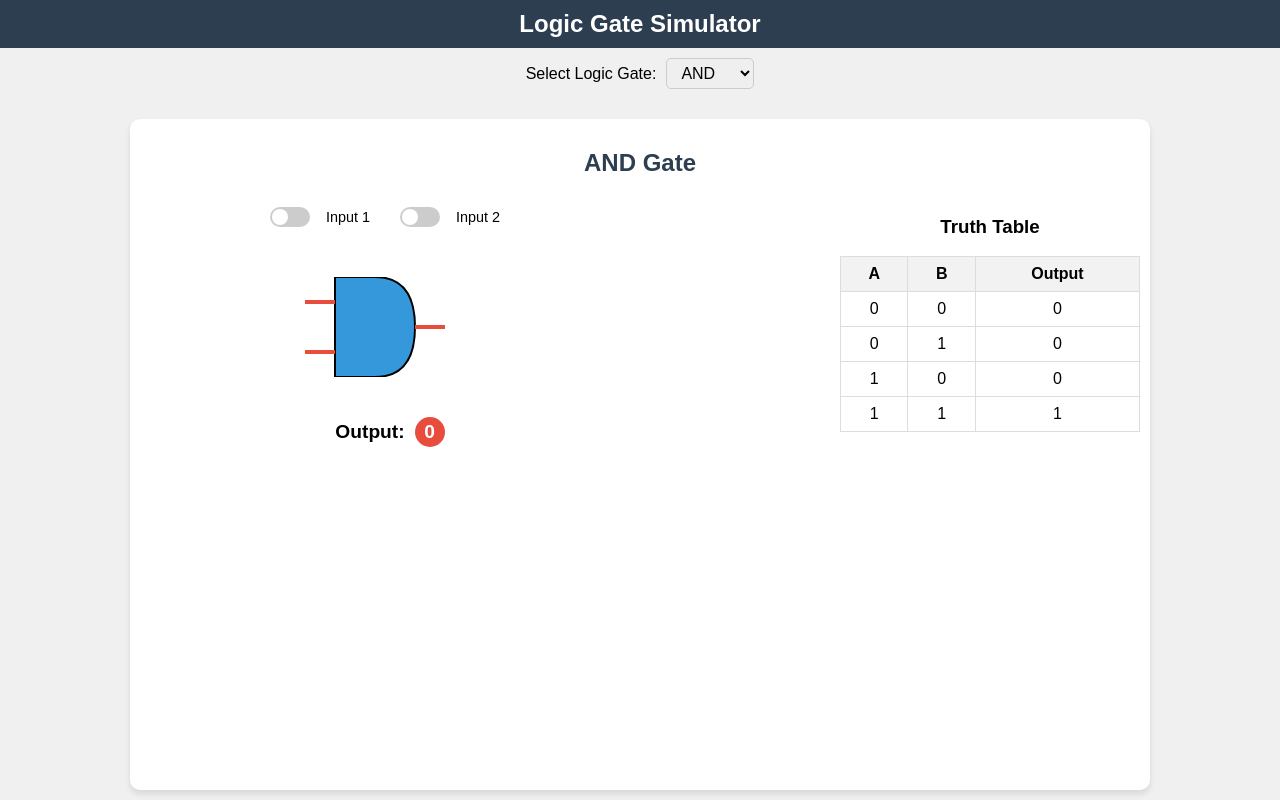
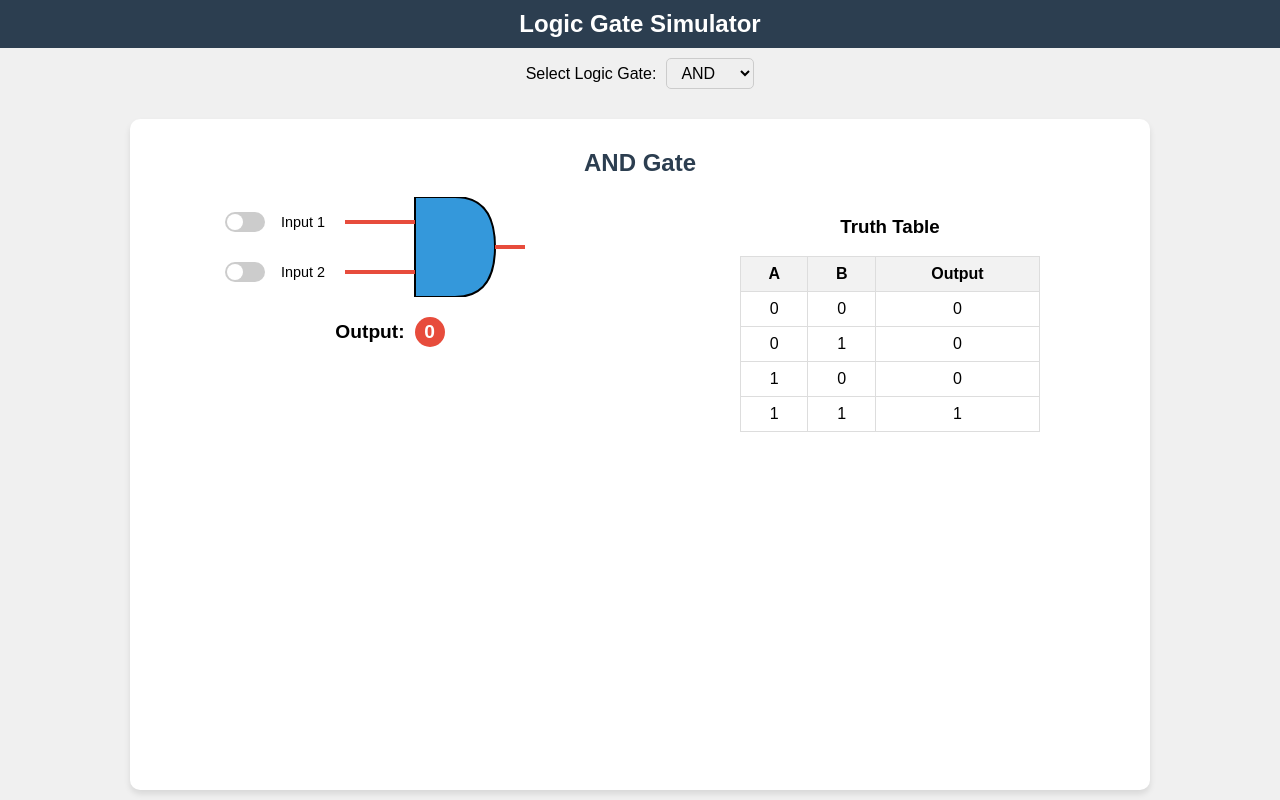
Before and after one commit to swe-robertkibet/logic-gate-simulator, a React (Create React App) app: page / in a window 1280 px wide. Built offline with nearby package versions, Linux system fonts and the light colour scheme.

Commit message:
Update to App.cs, LogicGate.js, GateVisuals.jss

```diff
--- a/src/App.css
+++ b/src/App.css
@@ -56,11 +56,17 @@ main {
   align-items: center;
 }
 
+.gate-visual-container {
+  display: flex;
+  align-items: center;
+}
+
 .inputs {
   display: flex;
-  justify-content: center;
-  gap: 20px;
-  margin-bottom: 20px;
+  flex-direction: column;
+  justify-content: space-around;
+  height: 100px;
+  margin-right: 10px;
 }
 
 .input-switch {
@@ -380,6 +386,7 @@ input:checked + .slider:before {
   flex: 1;
   max-width: 300px;
   overflow-y: auto;
+  margin-right: 100px;
 }
 
 .truth-table table {
--- a/src/components/GateVisual.js
+++ b/src/components/GateVisual.js
@@ -6,56 +6,56 @@ const GateVisual = ({ type, inputs, output }) => {
     const inputColor1 = inputs[0] ? "#2ecc71" : "#e74c3c";
     const inputColor2 = inputs[1] ? "#2ecc71" : "#e74c3c";
     const outputColor = output ? "#2ecc71" : "#e74c3c";
-    const tailLength1 = 30; // New variable for tail length
-    const tailLength2 = 44; // New variable for tail length
+    const tailLength1 = 30;
+    const tailLength2 = 44;
 
     const gates = {
         AND: (
             <>
-                <path d="M30,0 L70,0 Q110,0 110,50 Q110,100 70,100 L30,100 Z" fill={gateColor} strokeWidth={strokeWidth} stroke="black" />
-                <line x1="0" y1="25" x2={tailLength1} y2="25" stroke={inputColor1} strokeWidth={strokeWidth * 2} />
-                <line x1="0" y1="75" x2={tailLength1} y2="75" stroke={inputColor2} strokeWidth={strokeWidth * 2} />
-                <line x1="110" y1="50" x2="140" y2="50" stroke={outputColor} strokeWidth={strokeWidth * 2} />
+                <path d="M70,0 L110,0 Q150,0 150,50 Q150,100 110,100 L70,100 Z" fill={gateColor} strokeWidth={strokeWidth} stroke="black" />
+                <line x1="0" y1="25" x2={tailLength1 + 40} y2="25" stroke={inputColor1} strokeWidth={strokeWidth * 2} />
+                <line x1="0" y1="75" x2={tailLength1 + 40} y2="75" stroke={inputColor2} strokeWidth={strokeWidth * 2} />
+                <line x1="150" y1="50" x2="180" y2="50" stroke={outputColor} strokeWidth={strokeWidth * 2} />
             </>
         ),
         OR: (
             <>
-                <path d="M30,0 Q80,0 120,50 Q80,100 30,100 Q70,50 30,0 Z" fill={gateColor} strokeWidth={strokeWidth} stroke="black" />
-                <line x1="0" y1="25" x2={tailLength2} y2="25" stroke={inputColor1} strokeWidth={strokeWidth * 2} />
-                <line x1="0" y1="75" x2={tailLength2} y2="75" stroke={inputColor2} strokeWidth={strokeWidth * 2} />
-                <line x1="120" y1="50" x2="150" y2="50" stroke={outputColor} strokeWidth={strokeWidth * 2} />
+                <path d="M70,0 Q120,0 160,50 Q120,100 70,100 Q110,50 70,0 Z" fill={gateColor} strokeWidth={strokeWidth} stroke="black" />
+                <line x1="0" y1="25" x2={tailLength2 + 40} y2="25" stroke={inputColor1} strokeWidth={strokeWidth * 2} />
+                <line x1="0" y1="75" x2={tailLength2 + 40} y2="75" stroke={inputColor2} strokeWidth={strokeWidth * 2} />
+                <line x1="160" y1="50" x2="190" y2="50" stroke={outputColor} strokeWidth={strokeWidth * 2} />
             </>
         ),
         NOT: (
             <>
-                <path d="M30,0 L90,50 L30,100 Z" fill={gateColor} strokeWidth={strokeWidth} stroke="black" />
-                <circle cx="100" cy="50" r="10" fill="white" strokeWidth={strokeWidth} stroke="black" />
-                <line x1="0" y1="50" x2={tailLength1} y2="50" stroke={inputColor1} strokeWidth={strokeWidth * 2} />
-                <line x1="110" y1="50" x2="140" y2="50" stroke={outputColor} strokeWidth={strokeWidth * 2} />
+                <path d="M70,0 L130,50 L70,100 Z" fill={gateColor} strokeWidth={strokeWidth} stroke="black" />
+                <circle cx="140" cy="50" r="10" fill="white" strokeWidth={strokeWidth} stroke="black" />
+                <line x1="0" y1="50" x2={tailLength1 + 40} y2="50" stroke={inputColor1} strokeWidth={strokeWidth * 2} />
+                <line x1="150" y1="50" x2="180" y2="50" stroke={outputColor} strokeWidth={strokeWidth * 2} />
             </>
         ),
         NAND: (
             <>
-                <path d="M30,0 L70,0 Q110,0 110,50 Q110,100 70,100 L30,100 Z" fill={gateColor} strokeWidth={strokeWidth} stroke="black" />
-                <circle cx="120" cy="50" r="10" fill="white" strokeWidth={strokeWidth} stroke="black" />
-                <line x1="0" y1="25" x2={tailLength1} y2="25" stroke={inputColor1} strokeWidth={strokeWidth * 2} />
-                <line x1="0" y1="75" x2={tailLength1} y2="75" stroke={inputColor2} strokeWidth={strokeWidth * 2} />
-                <line x1="130" y1="50" x2="160" y2="50" stroke={outputColor} strokeWidth={strokeWidth * 2} />
+                <path d="M70,0 L110,0 Q150,0 150,50 Q150,100 110,100 L70,100 Z" fill={gateColor} strokeWidth={strokeWidth} stroke="black" />
+                <circle cx="160" cy="50" r="10" fill="white" strokeWidth={strokeWidth} stroke="black" />
+                <line x1="0" y1="25" x2={tailLength1 + 40} y2="25" stroke={inputColor1} strokeWidth={strokeWidth * 2} />
+                <line x1="0" y1="75" x2={tailLength1 + 40} y2="75" stroke={inputColor2} strokeWidth={strokeWidth * 2} />
+                <line x1="170" y1="50" x2="200" y2="50" stroke={outputColor} strokeWidth={strokeWidth * 2} />
             </>
         ),
         NOR: (
             <>
-                <path d="M30,0 Q80,0 120,50 Q80,100 30,100 Q70,50 30,0 Z" fill={gateColor} strokeWidth={strokeWidth} stroke="black" />
-                <circle cx="130" cy="50" r="10" fill="white" strokeWidth={strokeWidth} stroke="black" />
-                <line x1="0" y1="25" x2={tailLength2} y2="25" stroke={inputColor1} strokeWidth={strokeWidth * 2} />
-                <line x1="0" y1="75" x2={tailLength2} y2="75" stroke={inputColor2} strokeWidth={strokeWidth * 2} />
-                <line x1="140" y1="50" x2="170" y2="50" stroke={outputColor} strokeWidth={strokeWidth * 2} />
+                <path d="M70,0 Q120,0 160,50 Q120,100 70,100 Q110,50 70,0 Z" fill={gateColor} strokeWidth={strokeWidth} stroke="black" />
+                <circle cx="170" cy="50" r="10" fill="white" strokeWidth={strokeWidth} stroke="black" />
+                <line x1="0" y1="25" x2={tailLength2 + 40} y2="25" stroke={inputColor1} strokeWidth={strokeWidth * 2} />
+                <line x1="0" y1="75" x2={tailLength2 + 40} y2="75" stroke={inputColor2} strokeWidth={strokeWidth * 2} />
+                <line x1="180" y1="50" x2="210" y2="50" stroke={outputColor} strokeWidth={strokeWidth * 2} />
             </>
         ),
     };
 
     return (
-        <svg width="170" height="100" viewBox="0 0 170 100">
+        <svg width="210" height="100" viewBox="0 0 210 100">
             {gates[type]}
         </svg>
     );
--- a/src/components/LogicGate.js
+++ b/src/components/LogicGate.js
@@ -15,11 +15,11 @@ const LogicGate = ({ type, operation }) => {
             <h2>{type} Gate</h2>
             <div className="gate-content">
                 <div className="gate-interactive">
-                    <div className="inputs">
-                        <InputSwitch value={input1} onChange={setInput1} label="Input 1" />
-                        {type !== 'NOT' && <InputSwitch value={input2} onChange={setInput2} label="Input 2" />}
-                    </div>
-                    <div className="gate-visual">
+                    <div className="gate-visual-container">
+                        <div className="inputs">
+                            <InputSwitch value={input1} onChange={setInput1} label="Input 1" />
+                            {type !== 'NOT' && <InputSwitch value={input2} onChange={setInput2} label="Input 2" />}
+                        </div>
                         <GateVisual type={type} inputs={[input1, input2]} output={output} />
                     </div>
                     <OutputDisplay value={output} />
```
